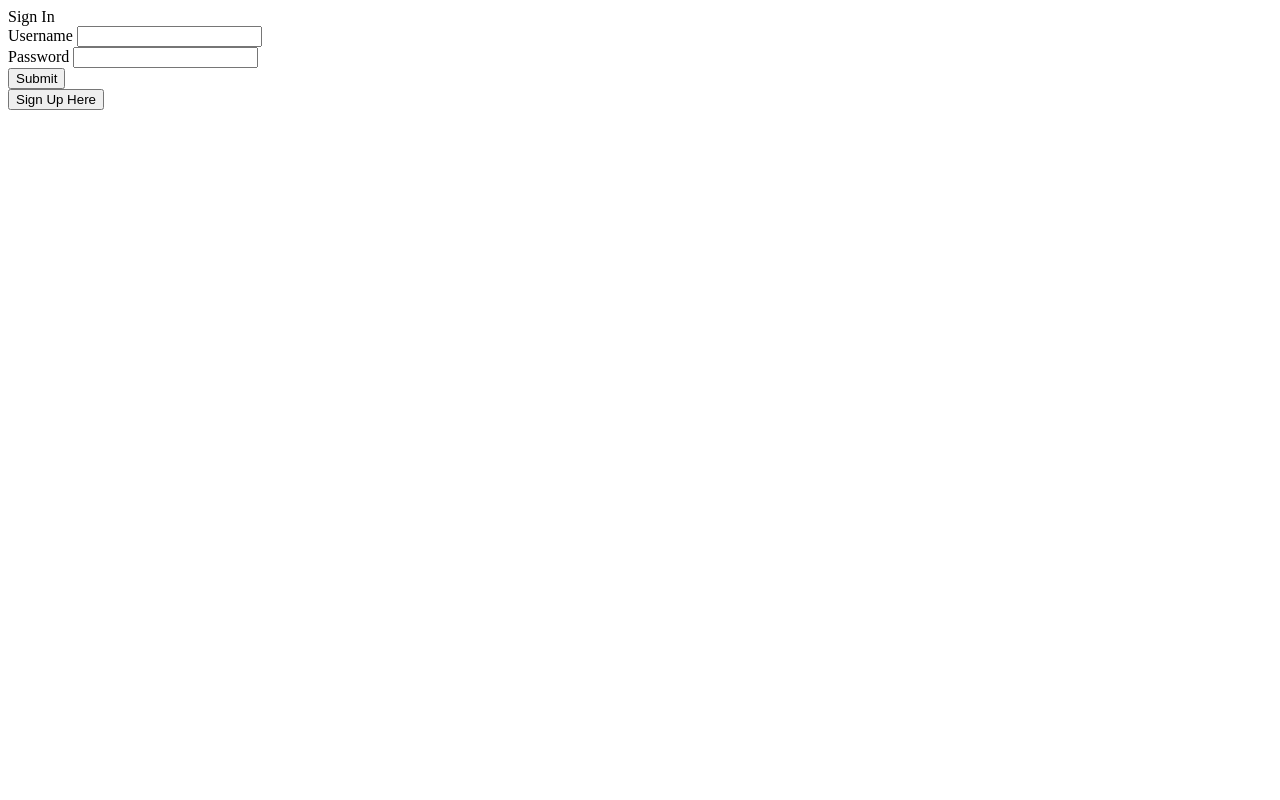
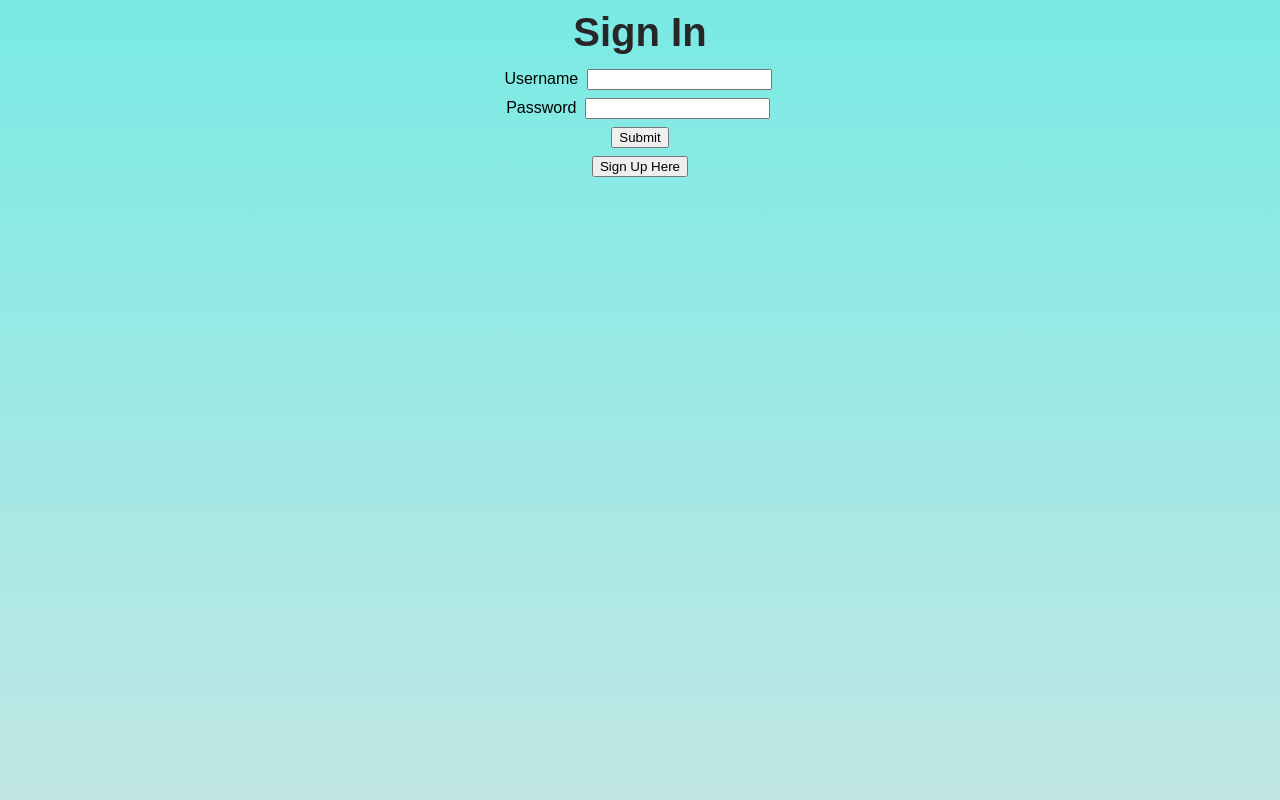
Before and after one commit to Yeti-Crab-CTR11/HomeHelper, a React app: page /login in a window 1280 px wide. Shown: the top 800 px of the page. Built offline with nearby package versions, Linux system fonts and the light colour scheme.

Commit message:
some styling added

```diff
--- a/client/index.js
+++ b/client/index.js
@@ -2,6 +2,7 @@ import React from 'react';
 import { createRoot } from 'react-dom/client';
 import { BrowserRouter } from 'react-router-dom';
 import { App } from './App';
+import styles from './style.scss';
 
 /**
  * ********************
--- /dev/null
+++ b/client/style.scss
@@ -0,0 +1,54 @@
+$gradient: linear-gradient(to top ,#eee5e5, rgb(121, 234, 228));
+
+body{
+    background-image: $gradient;
+    background-color:azure;
+    text-align: center;
+    font-family: Arial, Helvetica, sans-serif;
+}
+
+#root{
+    height: 100vw;
+}
+
+
+.form{
+    width: 40em;
+    margin: auto;
+}
+
+
+div .title {
+    font-weight: bold;
+    font-size: 40px;
+    color: rgb(40, 39, 39);
+    margin: 10px;
+    }
+
+input {
+    margin: 4px;
+}
+
+#frequency {
+font-size: 14px;
+font-weight: bold;
+border-radius: 5px;
+padding: 4px;
+}
+
+#lastSvc {
+    font-size: 14px;
+    padding: 4px;
+    border-radius: 5px;
+    border: 0px;
+}
+
+p {
+    font-size: 20px;
+    font-weight: bold;
+}
+
+button {
+    border-radius: 5px;
+    font-size: 16px;
+}
--- a/index.html
+++ b/index.html
@@ -8,5 +8,7 @@
   </head>
   <body>
     <div id="root"></div>
+
+    <script type="text/javascript" src="bundle.js"></script>
   </body>
 </html>
```
Also changed, not shown: 1 other file (tests, documents, lock files or other folders).
